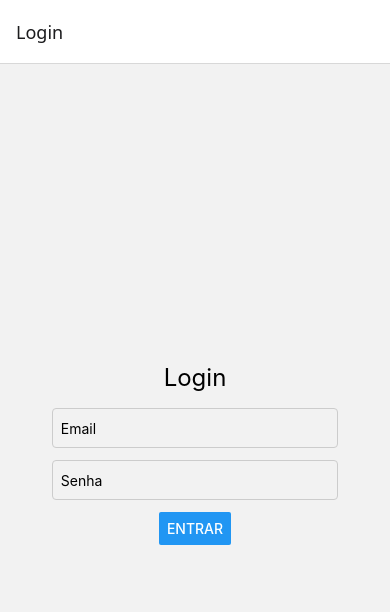
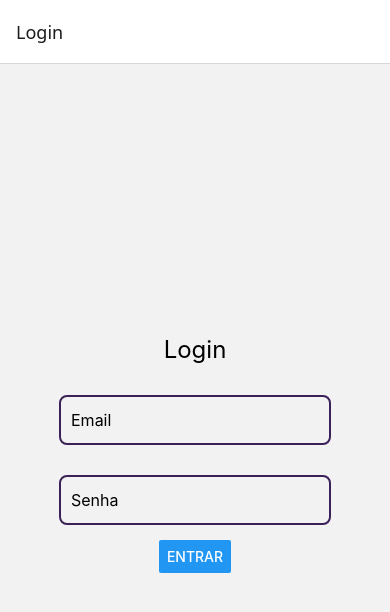
Before and after one commit to GuilhermeVisgueira/AppMobileUsingReactNative, a React Native app: screen /Login in a window 390 px wide. Shown: the top 612 px of the page. Built offline with nearby package versions, Linux system fonts and the light colour scheme; what react-native-drawer-layout would draw is missing.

Commit message:
teste commit

```diff
--- a/App.js
+++ b/App.js
@@ -5,9 +5,7 @@ import { createNativeStackNavigator } from '@react-navigation/native-stack';
 
 import TelaLogin from './src/Telas/Login';
 import TelaInicial from './src/Telas/TelaInicial';
-import Menu from './src/Menu'; // Só mantenha se realmente for usar
 
-// Aqui cria o Stack
 const Stack = createNativeStackNavigator();
 
 export default function App() {
--- a/src/Telas/Login.jsx
+++ b/src/Telas/Login.jsx
@@ -1,5 +1,6 @@
 import React, { useState } from 'react';
 import { View, TextInput, Button, StyleSheet, Text } from 'react-native';
+import { Ionicons } from '@expo/vector-icons';
 
 export default function TelaLogin({ navigation }) {
   const [email, setEmail] = useState('');
@@ -25,7 +26,7 @@ export default function TelaLogin({ navigation }) {
         secureTextEntry
         style={styles.input}
       />
-      <Button title="Entrar" onPress={Login} />
+      <Button style={styles.button} title="Entrar" onPress={Login} />
     </View>
   );
 }
@@ -38,7 +39,12 @@ const styles = StyleSheet.create({
     fontSize: 24, marginBottom: 16
   },
   input: {
-    width: '80%', height: 40, borderColor: '#ccc',
-    borderWidth: 1, marginBottom: 12, paddingHorizontal: 8, borderRadius: 4
-  },
+    height: 50,
+    borderColor: '#3A2258',
+    borderWidth: 2,
+    borderRadius: 8,
+    paddingHorizontal: 10,
+    fontSize: 16,
+    margin: 15
+  }
 });
```
